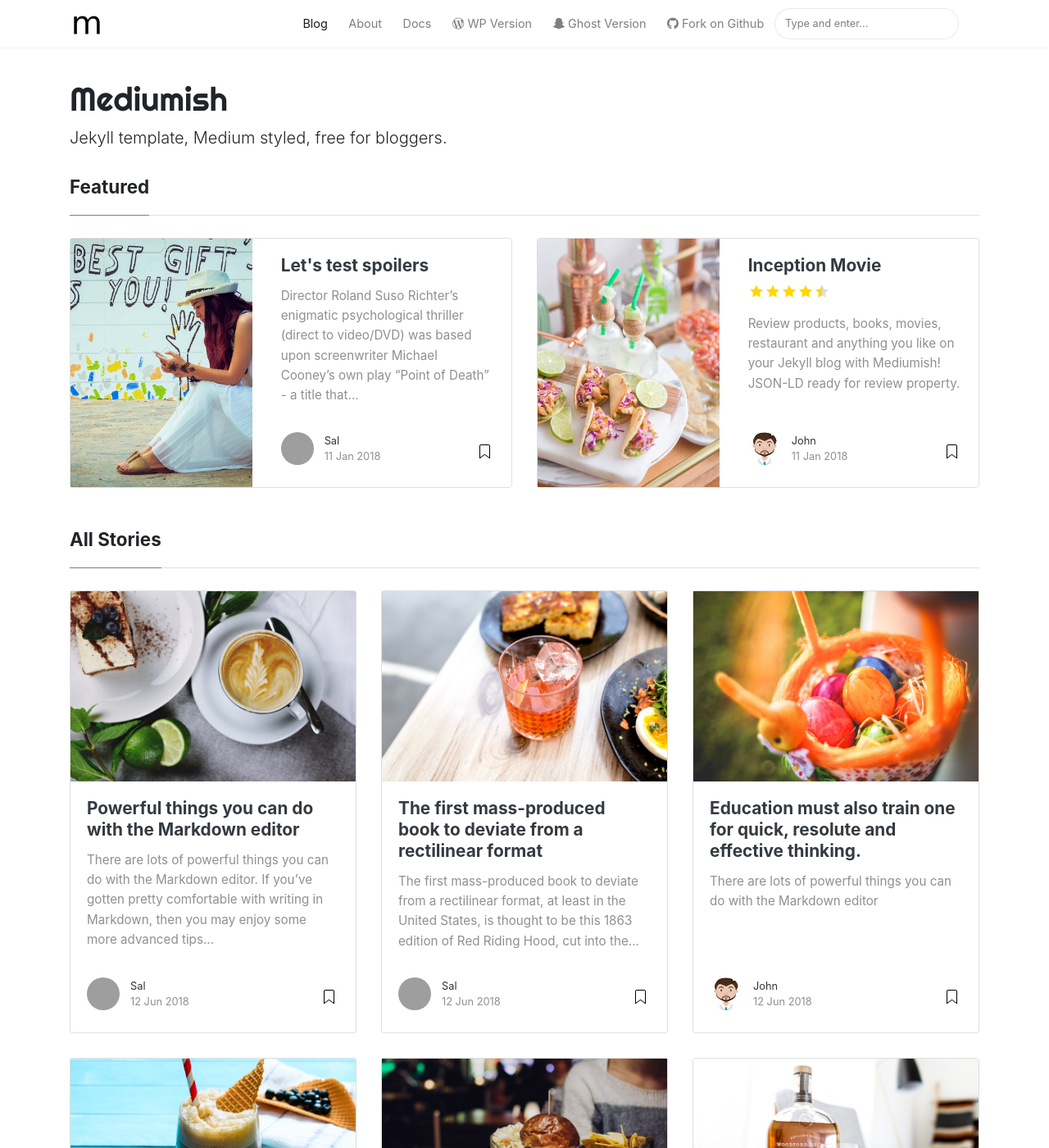
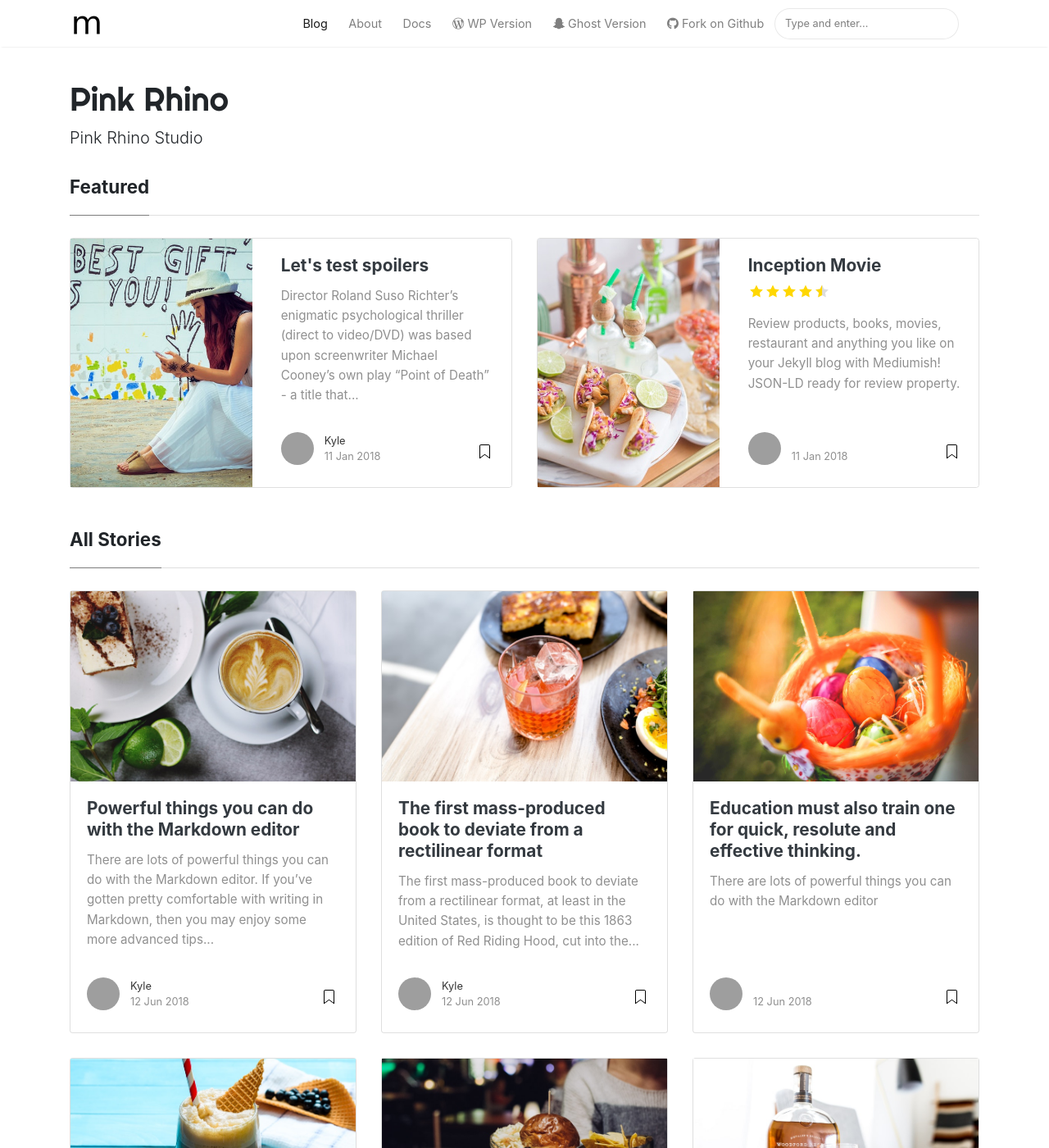
Before and after one commit to leblanck/pinkrhino, a Jekyll site: the page built from index.html, in a window 1280 px wide and 1400 px high. Shown: the whole window at 82% size. Built offline with Jekyll 4.4.1, drawn with Linux system fonts in a browser that asks for light colours; nearby versions of some CDN libraries; the list of posts is cut into pages by our own code; some of the changed text lies outside the part shown; grey boxes are pictures that could not be loaded.

Commit message:
initial upload of jekyll theme

```diff
--- a/_config.yml
+++ b/_config.yml
@@ -1,35 +1,35 @@
 # Site
-name: "Mediumish"
-title: "Mediumish"
-description: "Jekyll template, Medium styled, free for bloggers."
+name: "Pink Rhino"
+title: "Pink Rhino"
+description: "Pink Rhino Studio"
 logo: 'assets/images/logo.png'
 favicon: 'assets/images/logo.png'
-baseurl: /mediumish-theme-jekyll
-google_analytics: 'UA-46278016-1'
-disqus: 'demowebsite'
-mailchimp-list: 'https://wowthemes.us11.list-manage.com/subscribe/post?u=8aeb20a530e124561927d3bd8&amp;id=8c3d2d214b'
+baseurl: /
+#google_analytics: 'UA-46278016-1'
+#disqus: 'demowebsite'
+#mailchimp-list: 'https://wowthemes.us11.list-manage.com/subscribe/post?u=8aeb20a530e124561927d3bd8&amp;id=8c3d2d214b'
 include: ["_pages"]
 permalink: /:title/
 
 # Authors
 authors:
   sal:
-    name: Sal
-    display_name: Sal
+    name: Kyle LeBlanc
+    display_name: Kyle
     gravatar: e56154546cf4be74e393c62d1ae9f9d4
-    email: wowthemesnet@gmail.com
-    web: https://www.wowthemes.net
-    twitter: https://twitter.com/wowthemesnet
-    description: "Author of Mediumish, a Bootstrap Medium styled template available for WordPress, HTML, Ghost and Jekyll. You are currently previewing Jekyll template demo."
-  john:
-    name: John
-    display_name: John
-    avatar: 'assets/images/avatar.png'
-    gravatar: b1cc14991db7a456fcd761680bbc8f81
-    email: wowthemesnet@gmail.com
-    web: https://www.wowthemes.net
-    twitter: https://twitter.com/wowthemesnet
-    description: "This is the author box. Write a short description of the author here. You are currently previewing Mediumish demo, a Jekyll template compatible with Github pages."
+    email: kyle@leblanc.sh
+    web: https://www.leblanc.sh
+    twitter: https://twitter.com/kyleblanc
+    description: ""
+  # john:
+  #   name: John
+  #   display_name: John
+  #   avatar: 'assets/images/avatar.png'
+  #   gravatar: b1cc14991db7a456fcd761680bbc8f81
+  #   email: wowthemesnet@gmail.com
+  #   web: https://www.wowthemes.net
+  #   twitter: https://twitter.com/wowthemesnet
+  #   description: "This is the author box. Write a short description of the author here. You are currently previewing Mediumish demo, a Jekyll template compatible with Github pages."
 
 # Plugins
 plugins:
```
